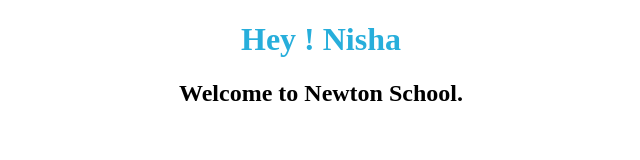
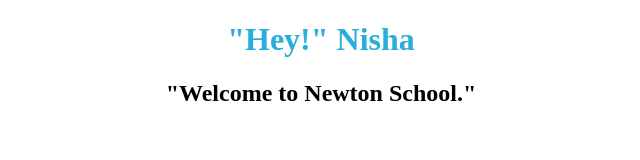
Before and after one commit to NishaTanwar20/Greetings-with-Props---Building-a-First-Custom-Functional-Component-Splitting-a---9ua1e6f3n5eo, a React app: page / in a window 1280 px wide. Shown: the top 160 px of the page, without its empty margins (319-959 px from the left). Built offline with nearby package versions, Linux system fonts and the light colour scheme.

Commit message:
change msg

```diff
--- a/src/components/Welcome.js
+++ b/src/components/Welcome.js
@@ -4,8 +4,8 @@ export default function Welcome(props){
     return (
 
         <React.Fragment>
-           <h1>Hey ! {props.name}</h1>
-            <h2>Welcome to Newton School.</h2>
+           <h1>"Hey!" {props.name}</h1>
+           <h2>"Welcome to Newton School."</h2>
         </React.Fragment>
     );
 
```
Also changed, not shown: src/styles/App.css (+5 -4 lines).
